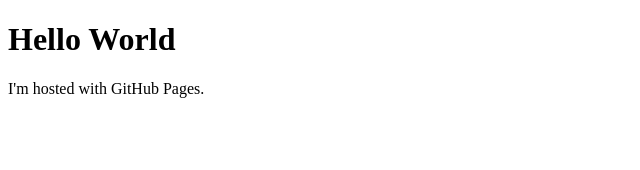
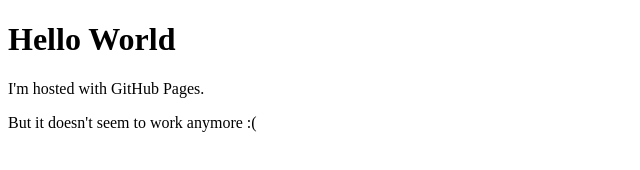
Before and after one commit to ivo-z/ivo-z.github.io, a plain HTML site: page index.html in a window 1280 px wide. Shown: the whole page, without its empty margins (0-640 px from the left). Drawn offline with Linux system fonts and the light colour scheme.

Commit message:
Update index.html

```diff
--- a/index.html
+++ b/index.html
@@ -3,5 +3,6 @@
 <body>
 <h1>Hello World</h1>
 <p>I'm hosted with GitHub Pages.</p>
+<p>But it doesn't seem to work anymore :(<p>
 </body>
 </html>
```
